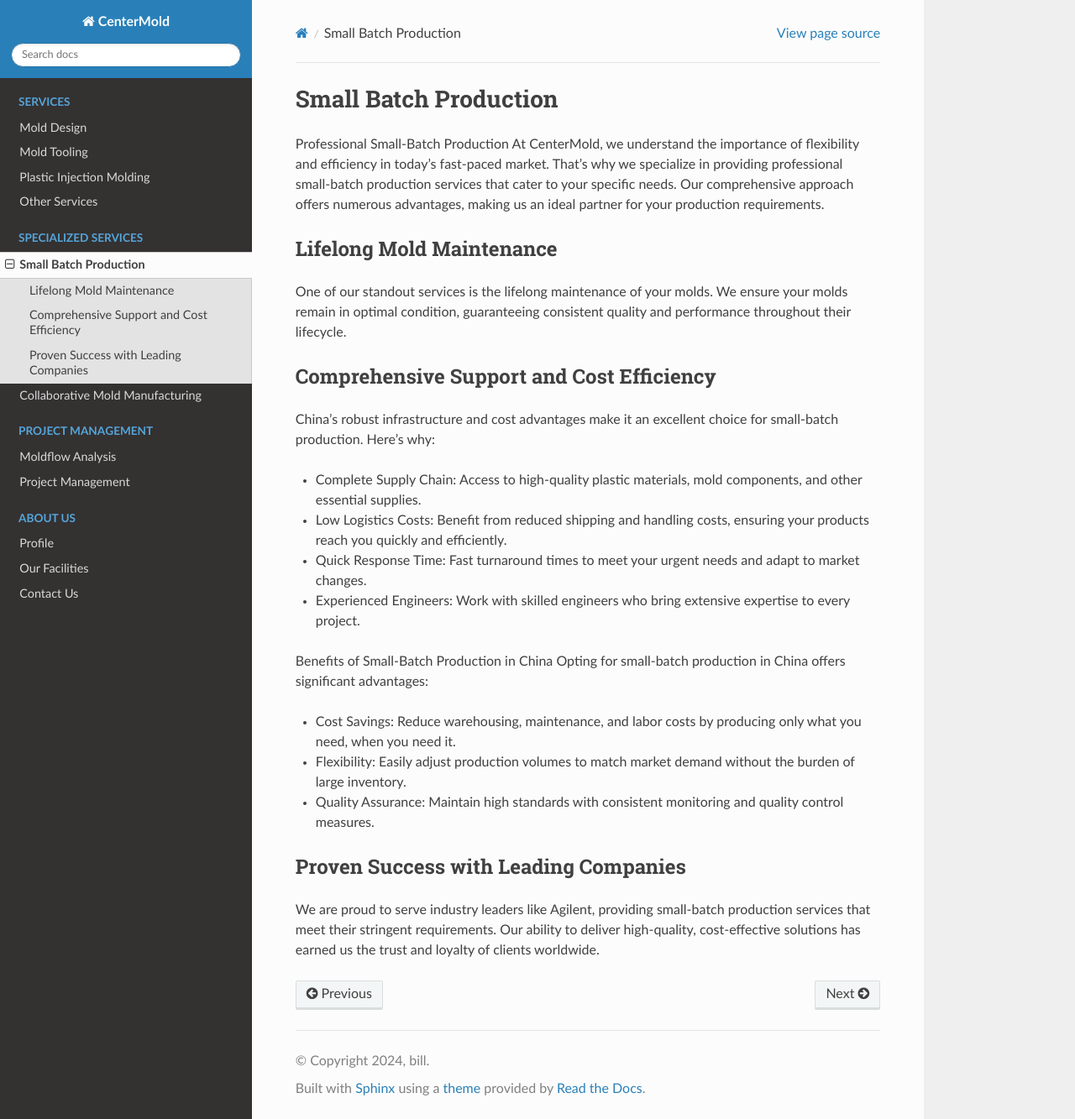
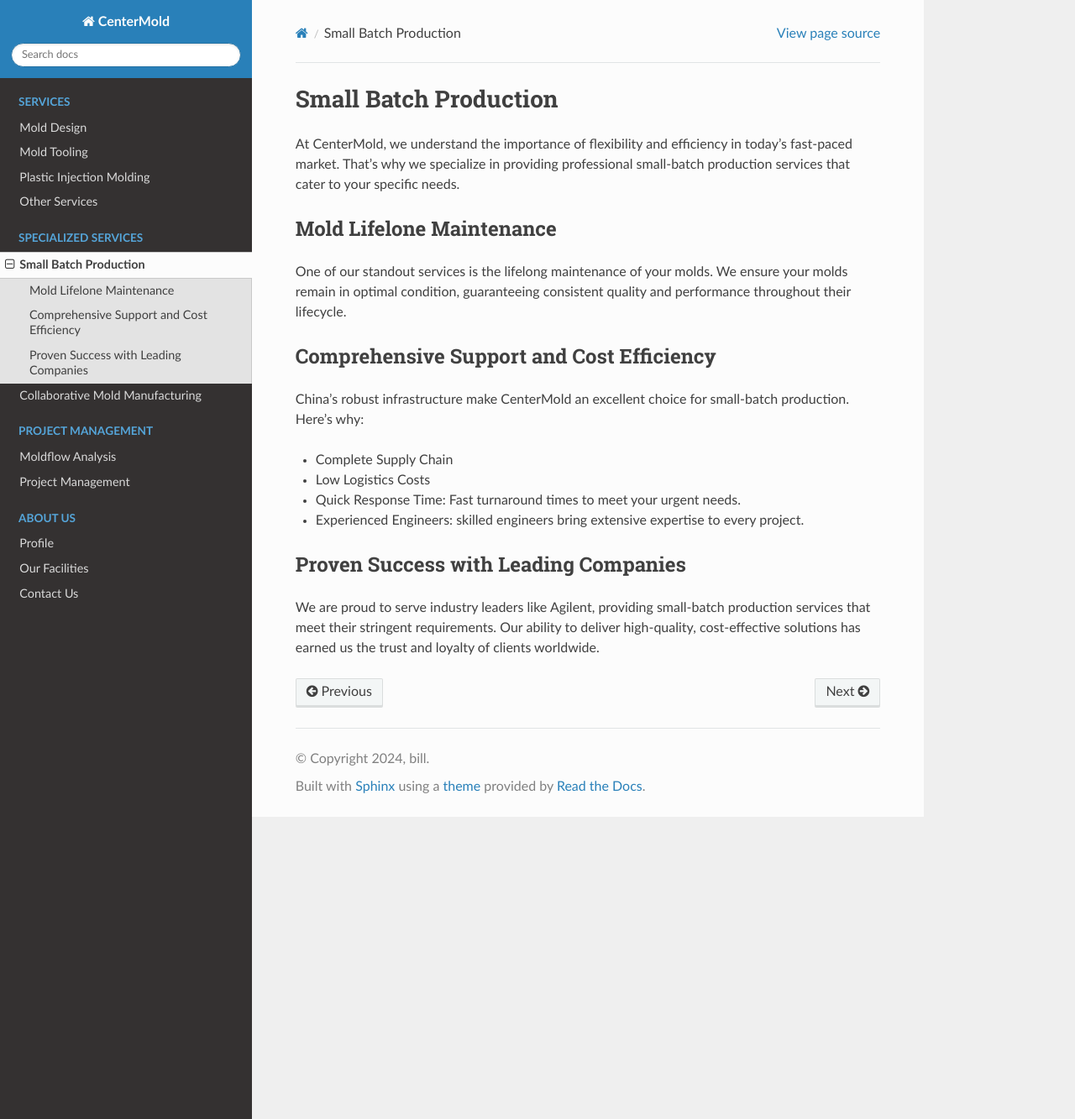
Before and after one commit to paultang/centermold, a Sphinx documentation site: the page built from source/Manufacturing.rst, in a window 1280 px wide and 1333 px high. Shown: the whole window at 84% size. Built offline with Sphinx 7.4.7 and the Read the Docs theme 2.0.0, drawn with Linux system fonts in a browser that asks for light colours.

Commit message:
Update Manufacturing.rst

```diff
--- a/source/Manufacturing.rst
+++ b/source/Manufacturing.rst
@@ -9,28 +9,20 @@
 Small Batch Production
 =======================
 
-Professional Small-Batch Production
-At CenterMold, we understand the importance of flexibility and efficiency in today's fast-paced market. That's why we specialize in providing professional small-batch production services that cater to your specific needs. Our comprehensive approach offers numerous advantages, making us an ideal partner for your production requirements.
+At CenterMold, we understand the importance of flexibility and efficiency in today's fast-paced market. That's why we specialize in providing professional small-batch production services that cater to your specific needs.
 
-Lifelong Mold Maintenance
+Mold Lifelone Maintenance
 --------------------------
 One of our standout services is the lifelong maintenance of your molds. We ensure your molds remain in optimal condition, guaranteeing consistent quality and performance throughout their lifecycle.
 
 Comprehensive Support and Cost Efficiency
 ------------------------------------------
-China's robust infrastructure and cost advantages make it an excellent choice for small-batch production. Here’s why:
+China's robust infrastructure make CenterMold an excellent choice for small-batch production. Here’s why:
 
-- Complete Supply Chain: Access to high-quality plastic materials, mold components, and other essential supplies.
-- Low Logistics Costs: Benefit from reduced shipping and handling costs, ensuring your products reach you quickly and efficiently.
-- Quick Response Time: Fast turnaround times to meet your urgent needs and adapt to market changes.
-- Experienced Engineers: Work with skilled engineers who bring extensive expertise to every project.
-
-Benefits of Small-Batch Production in China
-Opting for small-batch production in China offers significant advantages:
-
-- Cost Savings: Reduce warehousing, maintenance, and labor costs by producing only what you need, when you need it.
-- Flexibility: Easily adjust production volumes to match market demand without the burden of large inventory.
-- Quality Assurance: Maintain high standards with consistent monitoring and quality control measures.
+- Complete Supply Chain
+- Low Logistics Costs
+- Quick Response Time: Fast turnaround times to meet your urgent needs.
+- Experienced Engineers: skilled engineers bring extensive expertise to every project.
 
 Proven Success with Leading Companies
 --------------------------------------
```
